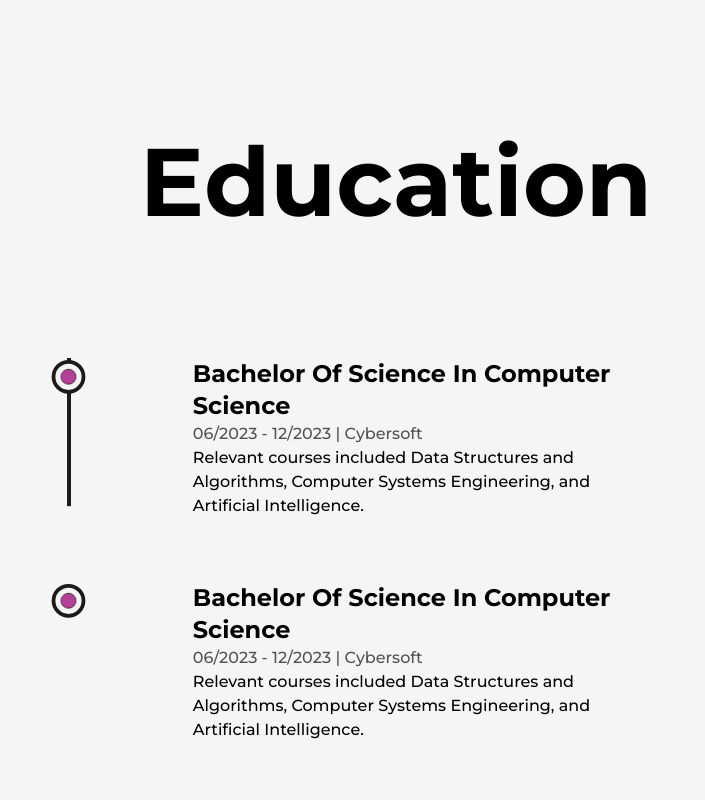
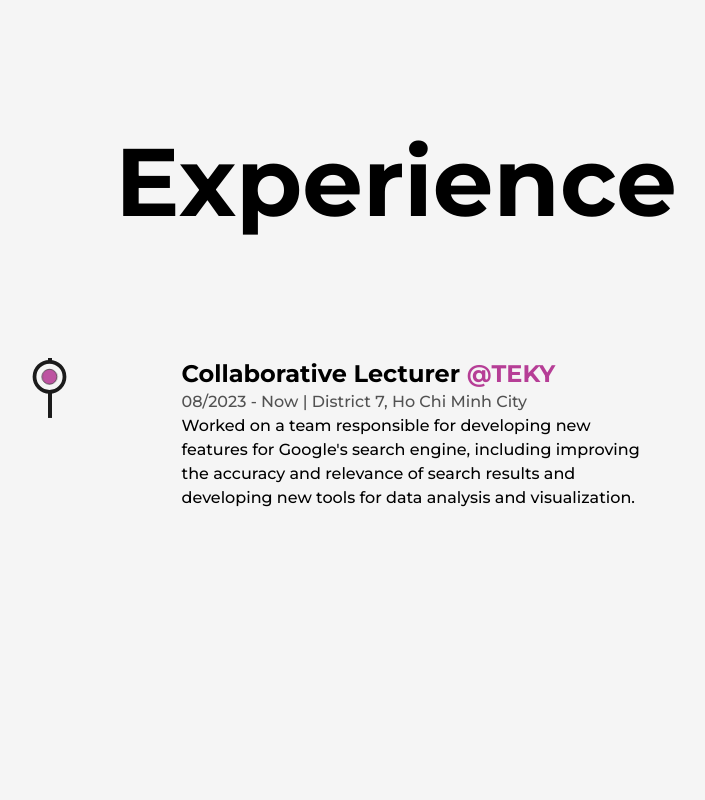
Before and after one commit to phphuongbinh/portfolio-v2, a Next.js app: page /about in a window 1280 px wide. Shown: the part 2100-2900 px from the top of the page, without its empty margins (244-949 px from the left). Built offline with nearby package versions, Linux system fonts and the light colour scheme.

Commit message:
experience component

```diff
--- /dev/null
+++ b/src/components/Experience.tsx
@@ -0,0 +1,66 @@
+import React, { useRef } from "react";
+import { motion, useScroll } from "framer-motion";
+import ListItemIcon from "./icons/ListItemIcon";
+
+const Details = ({ position, company, time, address, work }: any) => {
+  const ref = useRef(null);
+  return (
+    <li
+      ref={ref}
+      className="my-8 first:mt-0 last:mb-0 w-[60%] mx-auto flex flex-col items-center justify-between"
+    >
+      <ListItemIcon ref={ref} />
+      <motion.div
+        initial={{ y: 50 }}
+        whileInView={{ y: 0 }}
+        transition={{ duration: 0.5, type: "spring" }}
+      >
+        <h3 className="capitalize font-bold text-2xl ">
+          {position}&nbsp;
+          <a href="" target="_blank" className="text-primary capitalize">
+            @{company}
+          </a>{" "}
+        </h3>
+        <span className="capitalize font-medium text-dark/75 ">
+          {time} | {address}
+        </span>
+        <p className="font-medium">{work}</p>
+      </motion.div>
+    </li>
+  );
+};
+
+const Experience = () => {
+  const ref = useRef(null);
+  const { scrollYProgress } = useScroll({
+    target: ref,
+    offset: ["start end", "center start"],
+  });
+  return (
+    <div className="my-48">
+      <h2 className="font-bold text-8xl mb-32 w-full text-center">
+        Experience
+      </h2>
+
+      <div ref={ref} className="w-[75%] mx-auto relative">
+        <motion.div
+          className="absolute left-9 top-0 w-1 h-full bg-dark origin-top"
+          style={{
+            scaleY: scrollYProgress,
+          }}
+        ></motion.div>
+        <ul className="w-full flex flex-col items-start justify-between ml-4">
+          <Details
+            position="Collaborative Lecturer"
+            company="TEKY"
+            time="08/2023 - now"
+            address="District 7, Ho Chi Minh City"
+            work="Worked on a team responsible for developing new features for Google's search engine, including improving the accuracy and relevance of search results and developing new tools for data analysis and visualization."
+          ></Details>
+        </ul>
+      </div>
+    </div>
+  );
+};
+
+export default Experience;
--- a/src/pages/about.tsx
+++ b/src/pages/about.tsx
@@ -6,6 +6,7 @@ import profilePic from "../../public/images/profilePic.jpg";
 import { useInView, useMotionValue, useSpring } from "framer-motion";
 import Skills from "@/components/Skills";
 import Education from "@/components/Education";
+import Experience from "@/components/Experience";
 
 const AnimatedNumbers = ({ value }: { value: number }) => {
   const ref = useRef<HTMLElement | null>(null);
@@ -105,6 +106,7 @@ const about = () => {
           </div>
         </div>
         <Skills />
+        <Experience />
         <Education />
       </main>
     </>
--- /dev/null
+++ b/src/pages/projects.tsx
@@ -0,0 +1,7 @@
+import React from "react";
+
+const projects = () => {
+  return <div></div>;
+};
+
+export default projects;
```
